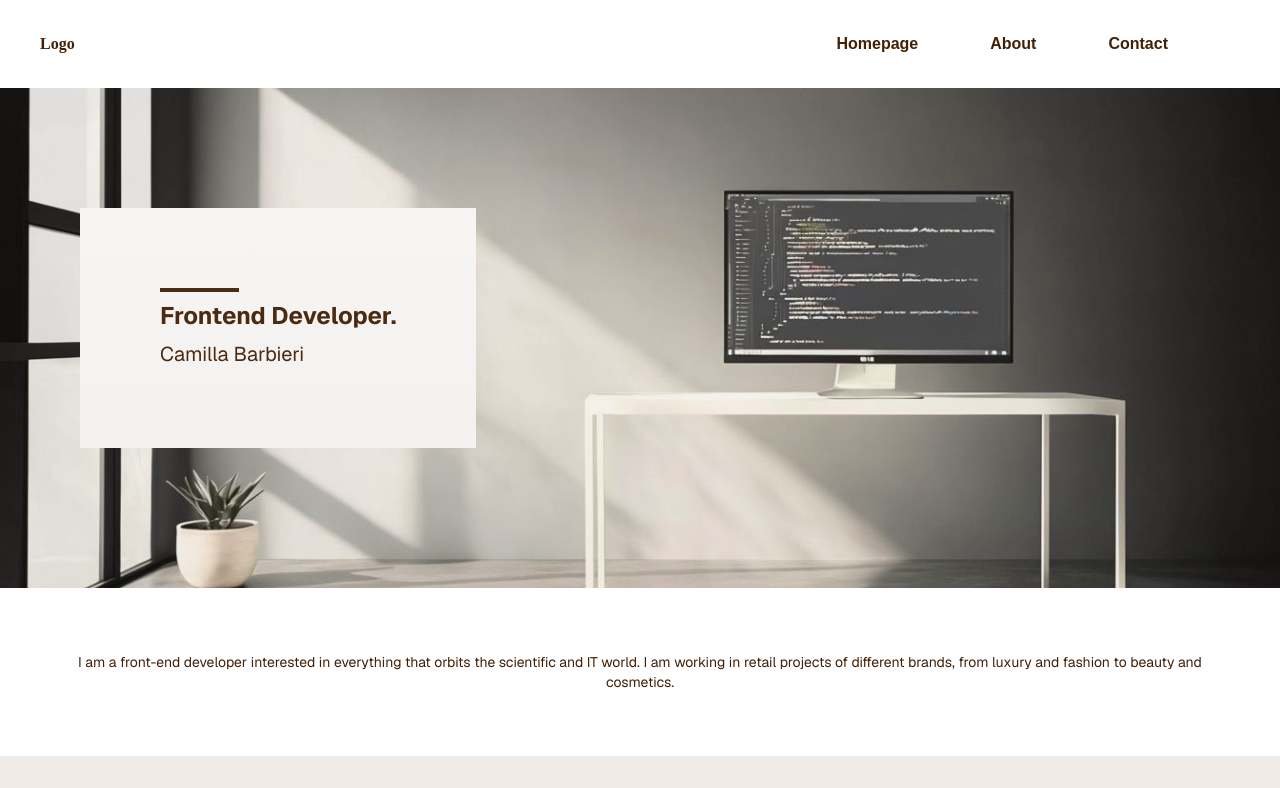
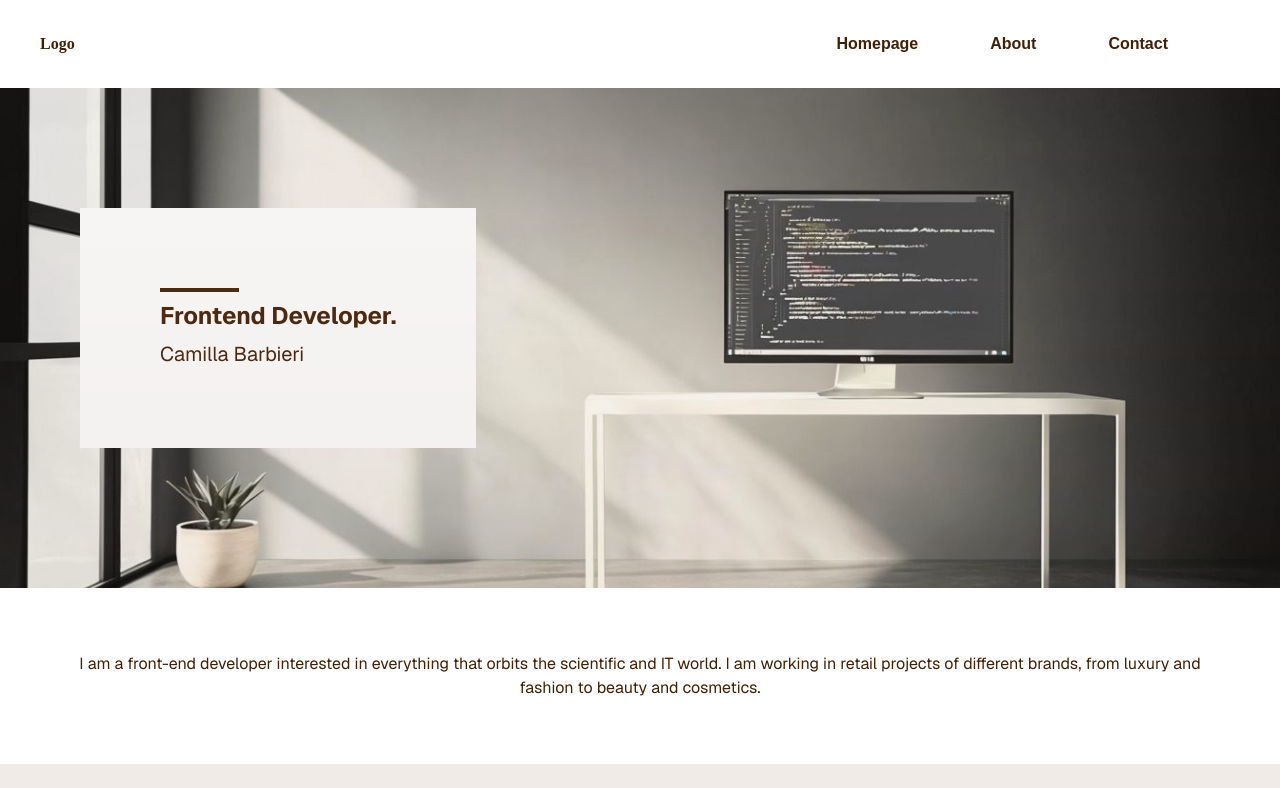
Before and after one commit to Camilla-Barb/Portfolio, a Next.js app: page / in a window 1280 px wide. Shown: the top 788 px of the page. Built offline with nearby package versions, Linux system fonts and the light colour scheme; a web font is replaced by a local one.

Commit message:
fix: font size hp

```diff
--- a/src/app/page.tsx
+++ b/src/app/page.tsx
@@ -62,7 +62,7 @@ export default function Homepage() {
       {/* paragraph section */}
       <section className="p-8 md:p-16">
         <article>
-          <p className="text-sm text-center">
+          <p className="text-center">
             I am a front-end developer interested in everything that orbits the
             scientific and IT world. I am working in retail projects of
             different brands, from luxury and fashion to beauty and cosmetics.
```
